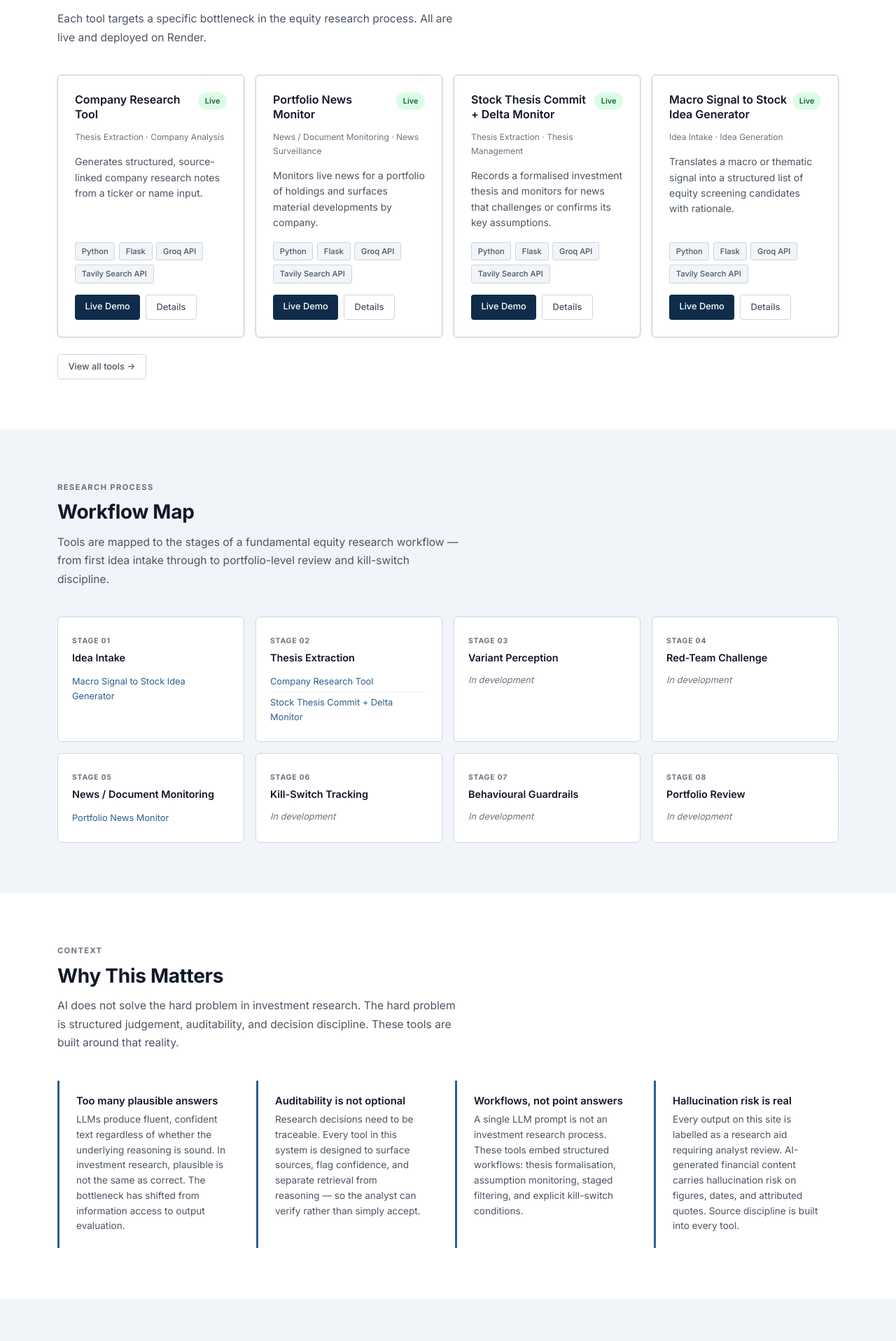
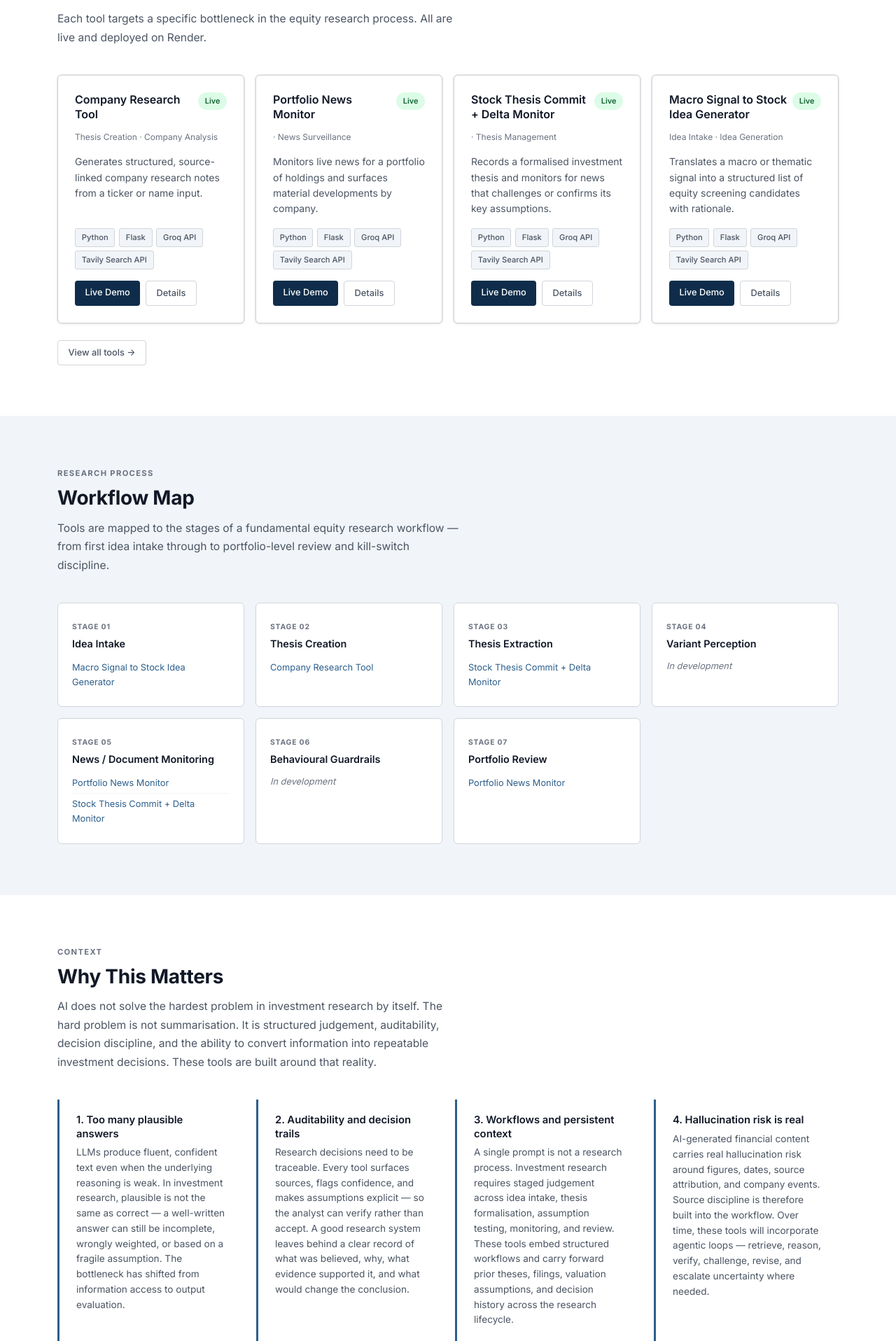
Before and after one commit to prithish-ray/ai-research-tools, a Flask app: page / in a window 1280 px wide. Shown: the part 781-2697 px from the top of the page at 70% size. Run offline with Flask 3, Linux system fonts and the light colour scheme; some libraries are stand-ins or nearby versions.

Commit message:
Update homepage content and multi-stage workflow support

```diff
--- a/app.py
+++ b/app.py
@@ -24,6 +24,13 @@
     return sorted(entries, key=lambda x: x.get("date", ""), reverse=True)
 
 
+def load_config():
+    """Load site config (workflow stages, etc.) from YAML."""
+    data_path = os.path.join(os.path.dirname(__file__), "data", "config.yaml")
+    with open(data_path, "r", encoding="utf-8") as f:
+        return yaml.safe_load(f) or {}
+
+
 # ---------------------------------------------------------------------------
 # Routes
 # ---------------------------------------------------------------------------
@@ -32,20 +39,18 @@
 def index():
     tools = load_tools()
     featured = [t for t in tools if t.get("featured")]
-    workflow_stages = [
-        "Idea Intake",
-        "Thesis Extraction",
-        "Variant Perception",
-        "Red-Team Challenge",
-        "News / Document Monitoring",
-        "Kill-Switch Tracking",
-        "Behavioural Guardrails",
-        "Portfolio Review",
-    ]
+    config = load_config()
+    workflow_stages = config.get("workflow_stages", [])
     # Map tools to their workflow stage for the workflow section
+    def tool_in_stage(tool, stage):
+        val = tool.get("workflow_stages") or tool.get("workflow_stage")
+        if isinstance(val, list):
+            return stage in val
+        return val == stage
+
     stage_map = {}
     for stage in workflow_stages:
-        stage_map[stage] = [t for t in tools if t.get("workflow_stage") == stage]
+        stage_map[stage] = [t for t in tools if tool_in_stage(t, stage)]
     return render_template(
         "index.html",
         tools=tools,
@@ -59,7 +64,14 @@
 def tools():
     all_tools = load_tools()
     categories = sorted({t.get("category", "") for t in all_tools if t.get("category")})
-    stages = sorted({t.get("workflow_stage", "") for t in all_tools if t.get("workflow_stage")})
+    stages_set = set()
+    for t in all_tools:
+        val = t.get("workflow_stages") or t.get("workflow_stage")
+        if isinstance(val, list):
+            stages_set.update(val)
+        elif val:
+            stages_set.add(val)
+    stages = sorted(stages_set)
     statuses = sorted({t.get("status", "") for t in all_tools if t.get("status")})
     return render_template(
         "tools.html",
--- /dev/null
+++ b/data/config.yaml
@@ -0,0 +1,8 @@
+workflow_stages:
+  - "Idea Intake"
+  - "Thesis Creation"
+  - "Thesis Extraction"
+  - "Variant Perception"
+  - "News / Document Monitoring"
+  - "Behavioural Guardrails"
+  - "Portfolio Review"
--- a/data/tools.yaml
+++ b/data/tools.yaml
@@ -3,7 +3,7 @@
   status: "Live"
   featured: true
   category: "Company Analysis"
-  workflow_stage: "Thesis Extraction"
+  workflow_stage: "Thesis Creation"
   one_line: "Generates structured, source-linked company research notes from a ticker or name input."
   problem: >
     Analysts spend significant time assembling basic company context before they can begin
@@ -84,7 +84,9 @@
   status: "Live"
   featured: true
   category: "News Surveillance"
-  workflow_stage: "News / Document Monitoring"
+  workflow_stages:
+    - "News / Document Monitoring"
+    - "Portfolio Review"
   one_line: "Monitors live news for a portfolio of holdings and surfaces material developments by company."
   problem: >
     Portfolio managers and analysts with 20-40 holdings cannot manually monitor news
@@ -162,7 +164,9 @@
   status: "Live"
   featured: true
   category: "Thesis Management"
-  workflow_stage: "Thesis Extraction"
+  workflow_stages:
+    - "Thesis Extraction"
+    - "News / Document Monitoring"
   one_line: "Records a formalised investment thesis and monitors for news that challenges or confirms its key assumptions."
   problem: >
     Analysts rarely write down the explicit assumptions underpinning a position at the
--- a/templates/index.html
+++ b/templates/index.html
@@ -10,9 +10,9 @@
     <div class="hero-label">Investment Research + AI Systems</div>
     <h1>AI Investment<br>Research Systems</h1>
     <p class="lead">
-      I build and deploy AI tools for equity research workflows: thesis monitoring,
-      red-team analysis, document triage, behavioural guardrails, and portfolio
-      news surveillance.
+      I design and deploy AI tools for investment research workflows to screen ideas,
+      build theses, analyse documents, monitor news and filings, challenge behavioural
+      biases, and review portfolios more systematically.
     </p>
     <div class="d-flex flex-wrap gap-2">
       <a href="{{ url_for('tools') }}" class="btn-primary-inv">View Tools</a>
@@ -111,43 +111,66 @@
     <div class="section-label">Context</div>
     <h2 class="section-title">Why This Matters</h2>
     <p class="section-subtitle">
-      AI does not solve the hard problem in investment research. The hard problem is
-      structured judgement, auditability, and decision discipline. These tools are built
-      around that reality.
+      AI does not solve the hardest problem in investment research by itself.
+      The hard problem is not summarisation. It is structured judgement, auditability,
+      decision discipline, and the ability to convert information into repeatable
+      investment decisions. These tools are built around that reality.
     </p>
     <div class="rationale-grid">
       <div class="rationale-item">
-        <h4>Too many plausible answers</h4>
+        <h4>1. Too many plausible answers</h4>
         <p>
-          LLMs produce fluent, confident text regardless of whether the underlying
-          reasoning is sound. In investment research, plausible is not the same as
-          correct. The bottleneck has shifted from information access to output
-          evaluation.
+          LLMs produce fluent, confident text even when the underlying reasoning is weak.
+          In investment research, plausible is not the same as correct — a well-written
+          answer can still be incomplete, wrongly weighted, or based on a fragile assumption.
+          The bottleneck has shifted from information access to output evaluation.
         </p>
       </div>
       <div class="rationale-item">
-        <h4>Auditability is not optional</h4>
+        <h4>2. Auditability and decision trails</h4>
         <p>
-          Research decisions need to be traceable. Every tool in this system is designed
-          to surface sources, flag confidence, and separate retrieval from reasoning —
-          so the analyst can verify rather than simply accept.
+          Research decisions need to be traceable. Every tool surfaces sources, flags
+          confidence, and makes assumptions explicit — so the analyst can verify rather
+          than accept. A good research system leaves behind a clear record of what was
+          believed, why, what evidence supported it, and what would change the conclusion.
         </p>
       </div>
       <div class="rationale-item">
-        <h4>Workflows, not point answers</h4>
+        <h4>3. Workflows and persistent context</h4>
         <p>
-          A single LLM prompt is not an investment research process. These tools embed
-          structured workflows: thesis formalisation, assumption monitoring, staged
-          filtering, and explicit kill-switch conditions.
+          A single prompt is not a research process. Investment research requires staged
+          judgement across idea intake, thesis formalisation, assumption testing, monitoring,
+          and review. These tools embed structured workflows and carry forward prior theses,
+          filings, valuation assumptions, and decision history across the research lifecycle.
         </p>
       </div>
       <div class="rationale-item">
-        <h4>Hallucination risk is real</h4>
+        <h4>4. Hallucination risk is real</h4>
         <p>
-          Every output on this site is labelled as a research aid requiring analyst
-          review. AI-generated financial content carries hallucination risk on
-          figures, dates, and attributed quotes. Source discipline is built into
-          every tool.
+          AI-generated financial content carries real hallucination risk around figures,
+          dates, source attribution, and company events. Source discipline is therefore
+          built into the workflow. Over time, these tools will incorporate agentic loops —
+          retrieve, reason, verify, challenge, revise, and escalate uncertainty where needed.
+        </p>
+      </div>
+      <div class="rationale-item">
+        <h4>5. Decision support and behavioural guardrails</h4>
+        <p>
+          Most AI tools stop at retrieval and summarisation. The more valuable layer is
+          decision support: comparing evidence, weighing uncertainty, and identifying
+          disconfirming signals. These tools also introduce behavioural guardrails —
+          red-teaming, kill-switches, and structured review prompts — to counter anchoring,
+          thesis drift, and confirmation bias.
+        </p>
+      </div>
+      <div class="rationale-item">
+        <h4>6. Repeatable judgement across the portfolio</h4>
+        <p>
+          Good investment judgement should not depend on mood, memory, or prompt quality.
+          Structured templates, scoring logic, and explicit assumptions make judgement more
+          consistent across companies, sectors, and time periods. The end goal is not better
+          company notes — it is better portfolio construction, risk management, and
+          decision discipline.
         </p>
       </div>
     </div>
@@ -163,7 +186,7 @@
     <h2 class="section-title">How These Tools Are Built</h2>
     <p class="section-subtitle">
       A consistent, production-oriented Python stack. Every tool is deployed, version-controlled,
-      and built for repeatability — not notebook prototypes.
+      and built for repeatability &mdash; not notebook prototypes.
     </p>
     <div class="row g-4 mt-1">
       <div class="col-md-6 col-lg-3">
@@ -172,8 +195,6 @@
           <span class="stack-item">Python</span>
           <span class="stack-item">Flask</span>
           <span class="stack-item">FastAPI</span>
-          <span class="stack-item">Jinja2</span>
-          <span class="stack-item">Gunicorn</span>
         </div>
       </div>
       <div class="col-md-6 col-lg-3">
@@ -181,8 +202,7 @@
         <div class="stack-grid">
           <span class="stack-item">Groq API</span>
           <span class="stack-item">Llama 3</span>
-          <span class="stack-item">Mixtral</span>
-          <span class="stack-item">Prompt chaining</span>
+          <span class="stack-item">GPT-OSS</span>
         </div>
       </div>
       <div class="col-md-6 col-lg-3">
@@ -197,7 +217,6 @@
         <div class="stack-grid">
           <span class="stack-item">Render</span>
           <span class="stack-item">GitHub</span>
-          <span class="stack-item">Environment vars</span>
         </div>
       </div>
     </div>
@@ -212,8 +231,8 @@
     <div class="section-label">Shipping Discipline</div>
     <h2 class="section-title">Recent Builds</h2>
     <p class="section-subtitle">
-      Building and deploying 2–3 new tools per week. Each is a response to a
-      specific, observed friction point in the equity research process.
+      Building and deploying 2&#8211;3 new tools per week. Each tool is an exploration
+      to address a specific, observed friction point in the equity investment process.
     </p>
     <div class="row g-3">
       {% for tool in tools[:4] %}
@@ -221,7 +240,8 @@
         <div class="d-flex align-items-start gap-3 p-3" style="border:1px solid var(--border); border-radius:var(--radius-card); background:var(--bg);">
           <div style="flex:1;">
             <div style="font-size:0.75rem; color:var(--text-light); margin-bottom:0.2rem;">
-              {{ tool.workflow_stage }}
+              {% set raw = tool.workflow_stages if tool.workflow_stages is defined else tool.workflow_stage %}
+              {% if raw is string %}{{ raw }}{% else %}{{ raw | join(' &middot; ') }}{% endif %}
             </div>
             <h4 style="font-size:0.95rem; font-weight:600; margin-bottom:0.35rem;">{{ tool.name }}</h4>
             <p style="font-size:0.85rem; color:var(--text-muted); margin:0;">{{ tool.one_line }}</p>
```
Also changed, not shown: build.py (added, +119 -0 lines), render.yaml (+7 -10 lines), templates/about.html (+5 -4 lines), templates/tool_detail.html (+11 -7 lines), templates/tools.html (+11 -3 lines), 1 other file.
